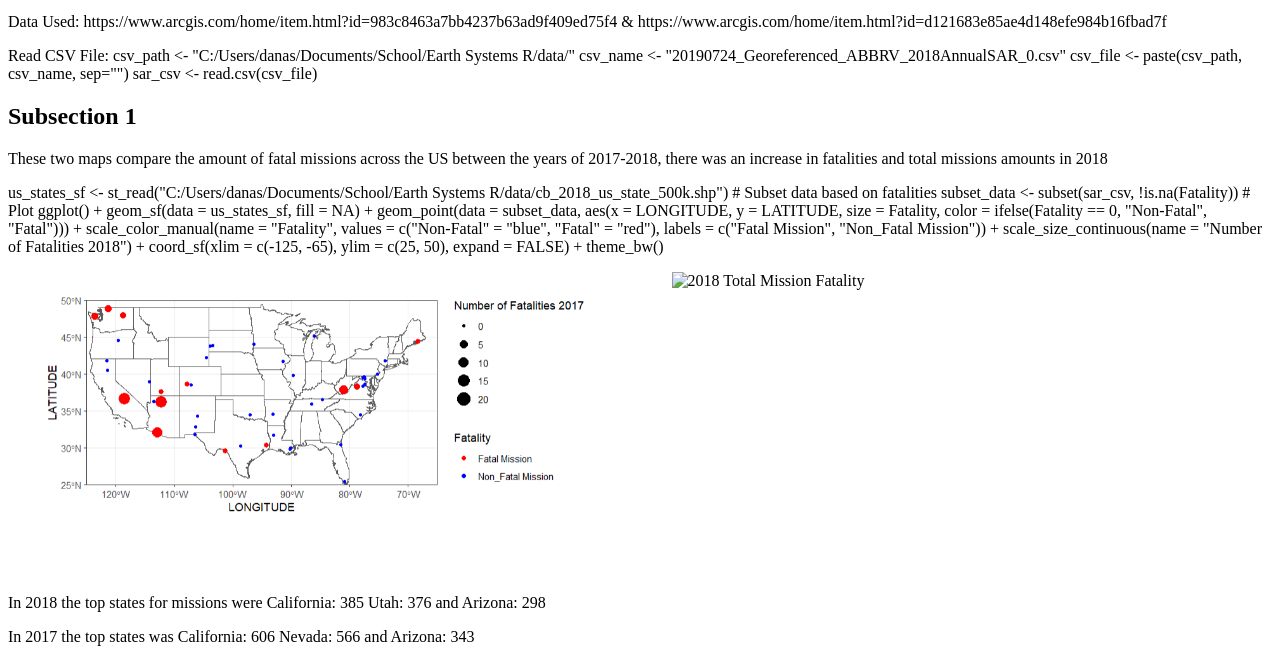
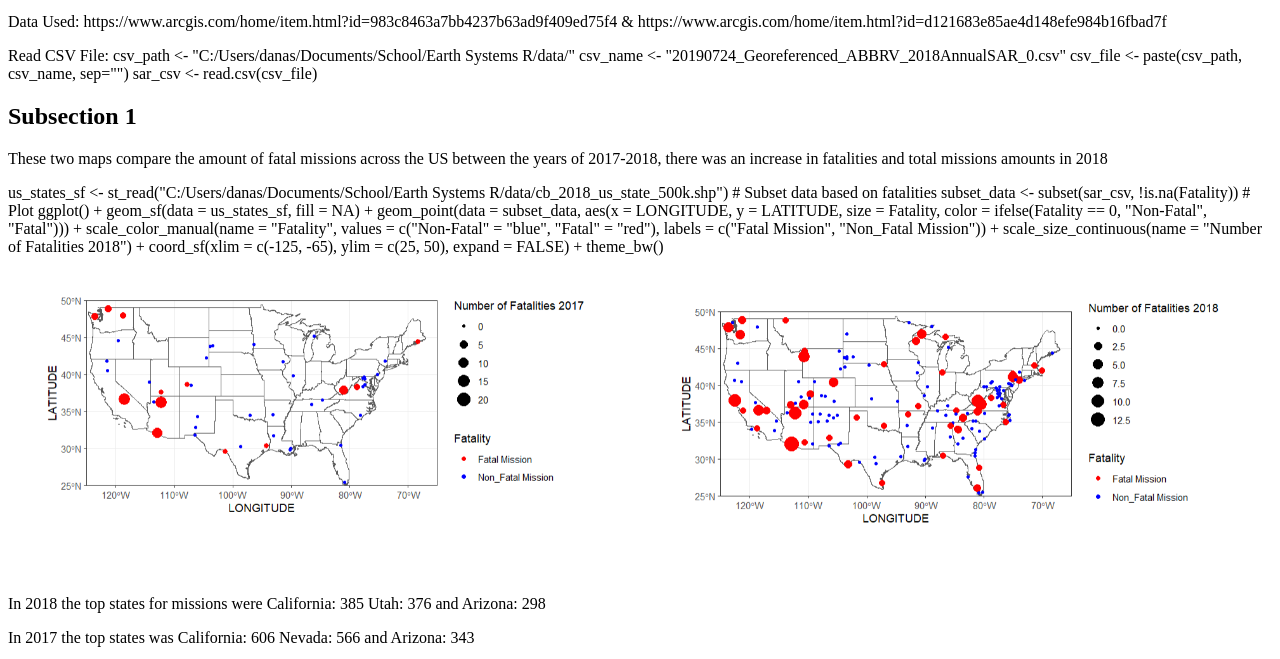
Before and after one commit to DanaSylvester/danasylvestergithub.io, a plain HTML site: page index.html in a window 1280 px wide. Shown: the part 119-778 px from the top of the page. Drawn offline with Linux system fonts and the light colour scheme; files whose address does not match are found by name.

Commit message:
Update index.html

```diff
--- a/index.html
+++ b/index.html
@@ -47,7 +47,7 @@
           theme_bw()</p>
     <div class="subsection-container">
         <img src="images\total_fatality_2017.png" alt="2017 Total Mission Fatality">
-        <img src="images\otal_fatality_2018.png" alt="2018 Total Mission Fatality">
+        <img src="images\total_fatality_2018.png" alt="2018 Total Mission Fatality">
     </div>
 
     <p>In 2018 the top states for missions were California: 385 Utah: 376 and Arizona: 298</p>
```
